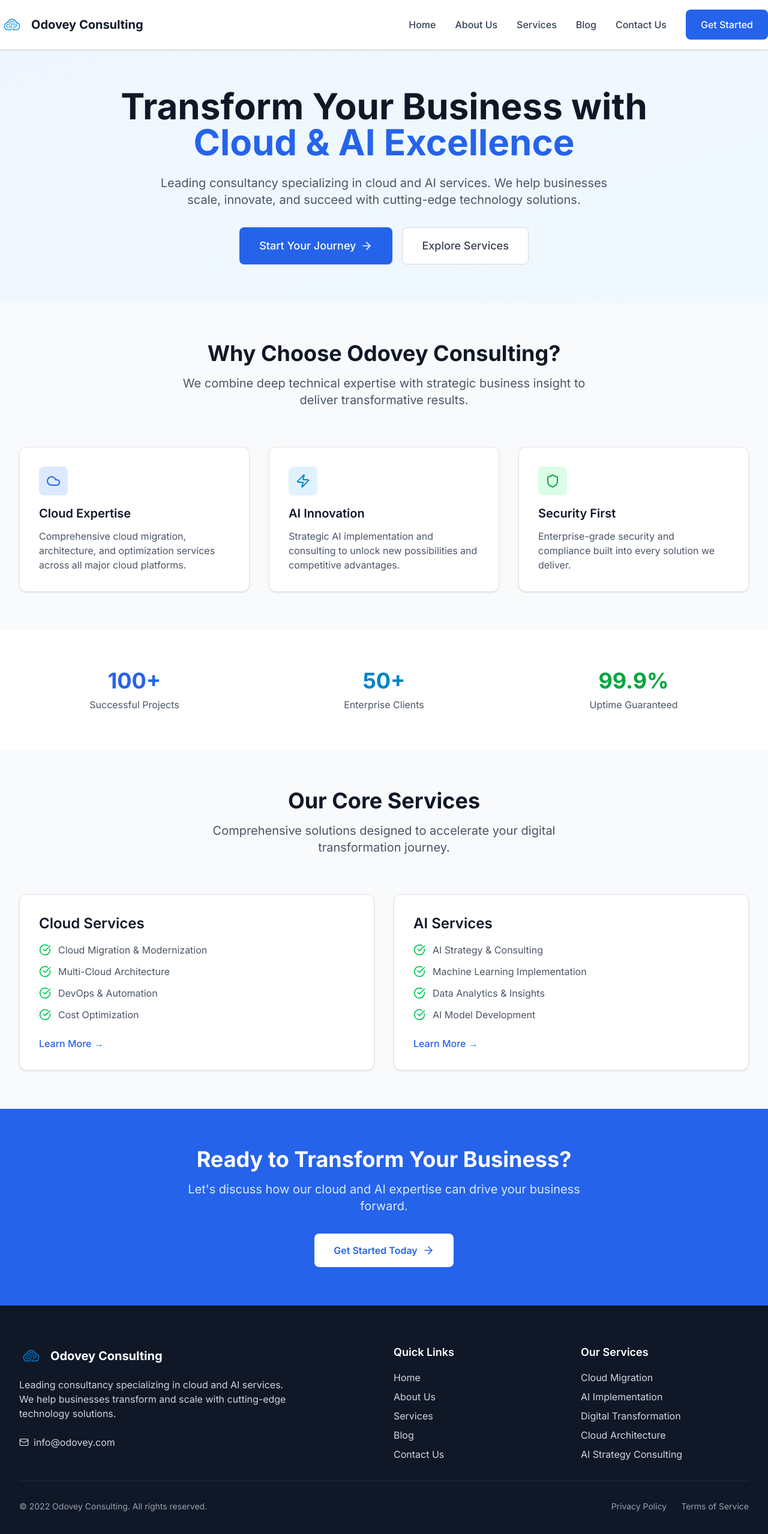
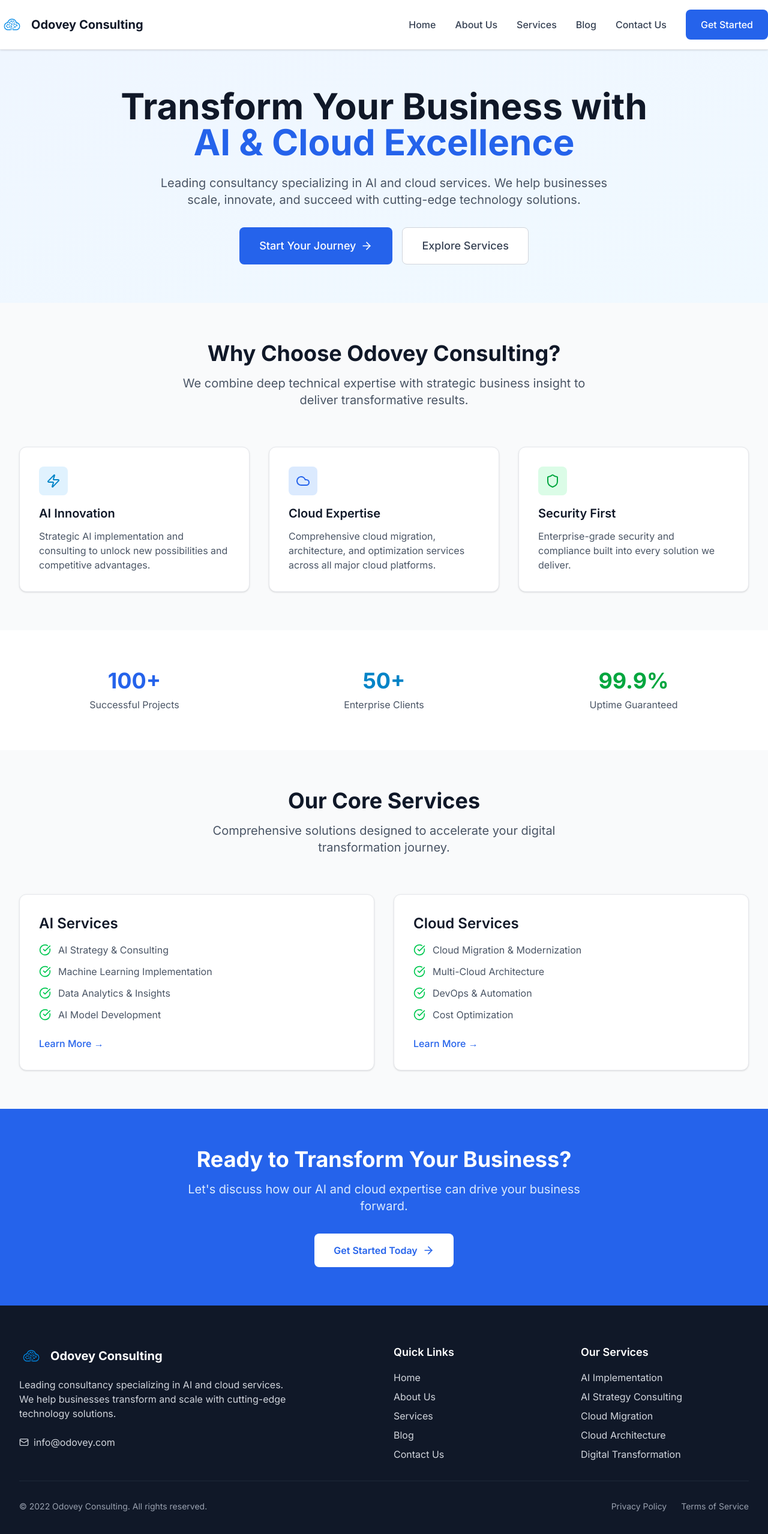
Before and after one commit to Odovey-Consulting/Odovey-Consulting.github.io, a Next.js app: page / in a window 1280 px wide. Shown: the top 2558 px of the page at 60% size. Built offline with nearby package versions, Linux system fonts and the light colour scheme.

Commit message:
Reposition site messaging from cloud-first to AI-first
Swap all "cloud and AI" phrasing to "AI and cloud" across metadata,
hero copy, CTAs, and footer. Reorder feature cards, service columns,
and service sections so AI content appears before cloud content.

```diff
--- a/app/contact/page.tsx
+++ b/app/contact/page.tsx
@@ -32,7 +32,7 @@ export default function Contact() {
               <span className="text-primary-600 block">Touch</span>
             </h1>
             <p className="text-xl text-gray-600 mb-8 max-w-3xl mx-auto">
-              Ready to transform your business with cloud and AI solutions? Let&apos;s start the conversation.
+              Ready to transform your business with AI and cloud solutions? Let&apos;s start the conversation.
             </p>
           </div>
         </div>
--- a/app/layout.tsx
+++ b/app/layout.tsx
@@ -4,13 +4,13 @@ import { Header } from '@/components/Header'
 import { Footer } from '@/components/Footer'
 
 export const metadata: Metadata = {
-  title: 'Odovey Consulting - Cloud & AI Professional Services',
-  description: 'Leading consultancy specializing in cloud and AI services, offering professional services exclusively. Transform your business with our expert cloud and artificial intelligence solutions.',
-  keywords: 'cloud services, AI consulting, professional services, cloud migration, artificial intelligence, digital transformation',
+  title: 'Odovey Consulting - AI & Cloud Professional Services',
+  description: 'Leading consultancy specializing in AI and cloud services, offering professional services exclusively. Transform your business with our expert cloud and artificial intelligence solutions.',
+  keywords: 'AI consulting, artificial intelligence, cloud services, professional services, cloud migration, digital transformation',
   authors: [{ name: 'Odovey Consulting' }],
   openGraph: {
-    title: 'Odovey Consulting - Cloud & AI Professional Services',
-    description: 'Leading consultancy specializing in cloud and AI services, offering professional services exclusively.',
+    title: 'Odovey Consulting - AI & Cloud Professional Services',
+    description: 'Leading consultancy specializing in AI and cloud services, offering professional services exclusively.',
     url: 'https://odovey.com',
     siteName: 'Odovey Consulting',
     type: 'website',
--- a/app/page.tsx
+++ b/app/page.tsx
@@ -11,10 +11,10 @@ export default function Home() {
           <div className="text-center">
             <h1 className="text-4xl md:text-6xl font-bold text-gray-900 mb-6">
               Transform Your Business with
-              <span className="text-primary-600 block">Cloud & AI Excellence</span>
+              <span className="text-primary-600 block">AI & Cloud Excellence</span>
             </h1>
             <p className="text-xl text-gray-600 mb-8 max-w-3xl mx-auto">
-              Leading consultancy specializing in cloud and AI services. We help businesses scale, innovate, and succeed with cutting-edge technology solutions.
+              Leading consultancy specializing in AI and cloud services. We help businesses scale, innovate, and succeed with cutting-edge technology solutions.
             </p>
             <div className="flex flex-col sm:flex-row gap-4 justify-center">
               <Link href="/contact" className="btn-primary text-lg px-8 py-4">
@@ -43,22 +43,22 @@ export default function Home() {
 
           <div className="grid grid-cols-1 md:grid-cols-3 gap-8">
             <div className="bg-white p-8 rounded-xl shadow-sm border border-gray-200 hover:shadow-md transition-shadow">
+              <div className="w-12 h-12 bg-secondary-100 rounded-lg flex items-center justify-center mb-4">
+                <Zap className="h-6 w-6 text-secondary-600" />
+              </div>
+              <h3 className="text-xl font-semibold text-gray-900 mb-3">AI Innovation</h3>
+              <p className="text-gray-600">
+                Strategic AI implementation and consulting to unlock new possibilities and competitive advantages.
+              </p>
+            </div>
+
+            <div className="bg-white p-8 rounded-xl shadow-sm border border-gray-200 hover:shadow-md transition-shadow">
               <div className="w-12 h-12 bg-primary-100 rounded-lg flex items-center justify-center mb-4">
                 <Cloud className="h-6 w-6 text-primary-600" />
               </div>
               <h3 className="text-xl font-semibold text-gray-900 mb-3">Cloud Expertise</h3>
               <p className="text-gray-600">
                 Comprehensive cloud migration, architecture, and optimization services across all major cloud platforms.
-              </p>
-            </div>
-
-            <div className="bg-white p-8 rounded-xl shadow-sm border border-gray-200 hover:shadow-md transition-shadow">
-              <div className="w-12 h-12 bg-secondary-100 rounded-lg flex items-center justify-center mb-4">
-                <Zap className="h-6 w-6 text-secondary-600" />
-              </div>
-              <h3 className="text-xl font-semibold text-gray-900 mb-3">AI Innovation</h3>
-              <p className="text-gray-600">
-                Strategic AI implementation and consulting to unlock new possibilities and competitive advantages.
               </p>
             </div>
 
@@ -109,6 +109,31 @@ export default function Home() {
 
           <div className="grid grid-cols-1 md:grid-cols-2 gap-8">
             <div className="bg-white p-8 rounded-xl shadow-sm border border-gray-200">
+              <h3 className="text-2xl font-semibold text-gray-900 mb-4">AI Services</h3>
+              <ul className="space-y-3 mb-6">
+                <li className="flex items-center">
+                  <CheckCircle className="h-5 w-5 text-green-500 mr-3" />
+                  <span className="text-gray-600">AI Strategy & Consulting</span>
+                </li>
+                <li className="flex items-center">
+                  <CheckCircle className="h-5 w-5 text-green-500 mr-3" />
+                  <span className="text-gray-600">Machine Learning Implementation</span>
+                </li>
+                <li className="flex items-center">
+                  <CheckCircle className="h-5 w-5 text-green-500 mr-3" />
+                  <span className="text-gray-600">Data Analytics & Insights</span>
+                </li>
+                <li className="flex items-center">
+                  <CheckCircle className="h-5 w-5 text-green-500 mr-3" />
+                  <span className="text-gray-600">AI Model Development</span>
+                </li>
+              </ul>
+              <Link href="/services" className="text-primary-600 hover:text-primary-700 font-medium">
+                Learn More →
+              </Link>
+            </div>
+
+            <div className="bg-white p-8 rounded-xl shadow-sm border border-gray-200">
               <h3 className="text-2xl font-semibold text-gray-900 mb-4">Cloud Services</h3>
               <ul className="space-y-3 mb-6">
                 <li className="flex items-center">
@@ -132,31 +157,6 @@ export default function Home() {
                 Learn More →
               </Link>
             </div>
-
-            <div className="bg-white p-8 rounded-xl shadow-sm border border-gray-200">
-              <h3 className="text-2xl font-semibold text-gray-900 mb-4">AI Services</h3>
-              <ul className="space-y-3 mb-6">
-                <li className="flex items-center">
-                  <CheckCircle className="h-5 w-5 text-green-500 mr-3" />
-                  <span className="text-gray-600">AI Strategy & Consulting</span>
-                </li>
-                <li className="flex items-center">
-                  <CheckCircle className="h-5 w-5 text-green-500 mr-3" />
-                  <span className="text-gray-600">Machine Learning Implementation</span>
-                </li>
-                <li className="flex items-center">
-                  <CheckCircle className="h-5 w-5 text-green-500 mr-3" />
-                  <span className="text-gray-600">Data Analytics & Insights</span>
-                </li>
-                <li className="flex items-center">
-                  <CheckCircle className="h-5 w-5 text-green-500 mr-3" />
-                  <span className="text-gray-600">AI Model Development</span>
-                </li>
-              </ul>
-              <Link href="/services" className="text-primary-600 hover:text-primary-700 font-medium">
-                Learn More →
-              </Link>
-            </div>
           </div>
         </div>
       </section>
@@ -168,7 +168,7 @@ export default function Home() {
             Ready to Transform Your Business?
           </h2>
           <p className="text-xl text-primary-100 mb-8 max-w-2xl mx-auto">
-            Let&apos;s discuss how our cloud and AI expertise can drive your business forward.
+            Let&apos;s discuss how our AI and cloud expertise can drive your business forward.
           </p>
           <Link href="/contact" className="inline-flex items-center px-8 py-4 bg-white text-primary-600 font-semibold rounded-lg hover:bg-gray-50 transition-colors">
             Get Started Today
--- a/components/Footer.tsx
+++ b/components/Footer.tsx
@@ -22,7 +22,7 @@ export function Footer() {
         </span>
             </Link>
             <p className="text-gray-300 mb-6 max-w-md">
-              Leading consultancy specializing in cloud and AI services. We help businesses transform and scale with cutting-edge technology solutions.
+              Leading consultancy specializing in AI and cloud services. We help businesses transform and scale with cutting-edge technology solutions.
             </p>
             <div className="flex space-x-4">
               <div className="flex items-center space-x-2 text-gray-300">
@@ -68,11 +68,11 @@ export function Footer() {
           <div>
             <h3 className="text-lg font-semibold mb-4">Our Services</h3>
             <ul className="space-y-2 text-gray-300">
+              <li>AI Implementation</li>
+              <li>AI Strategy Consulting</li>
               <li>Cloud Migration</li>
-              <li>AI Implementation</li>
+              <li>Cloud Architecture</li>
               <li>Digital Transformation</li>
-              <li>Cloud Architecture</li>
-              <li>AI Strategy Consulting</li>
             </ul>
           </div>
         </div>
```
Also changed, not shown: app/about/page.tsx (+5 -5 lines), app/services/page.tsx (+38 -38 lines).
